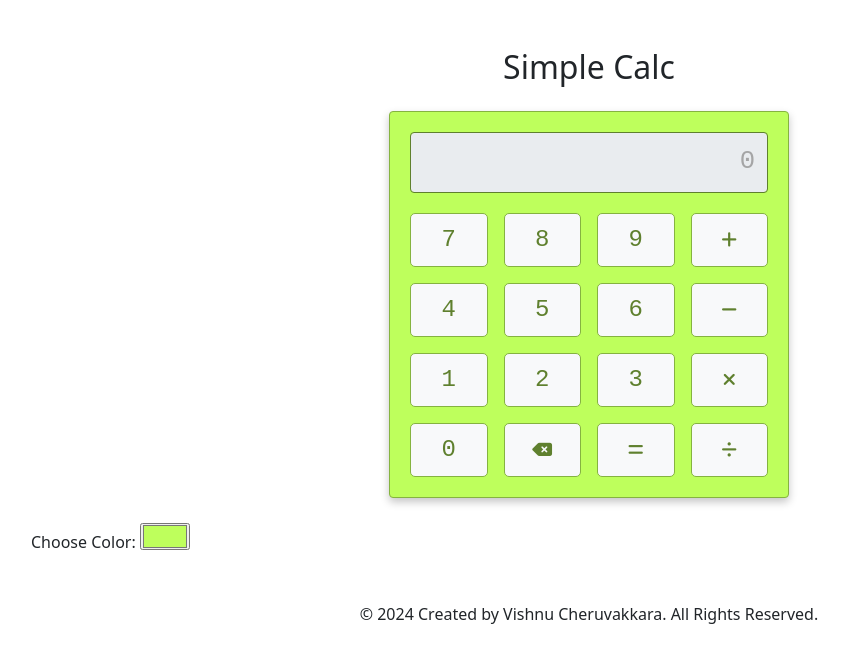
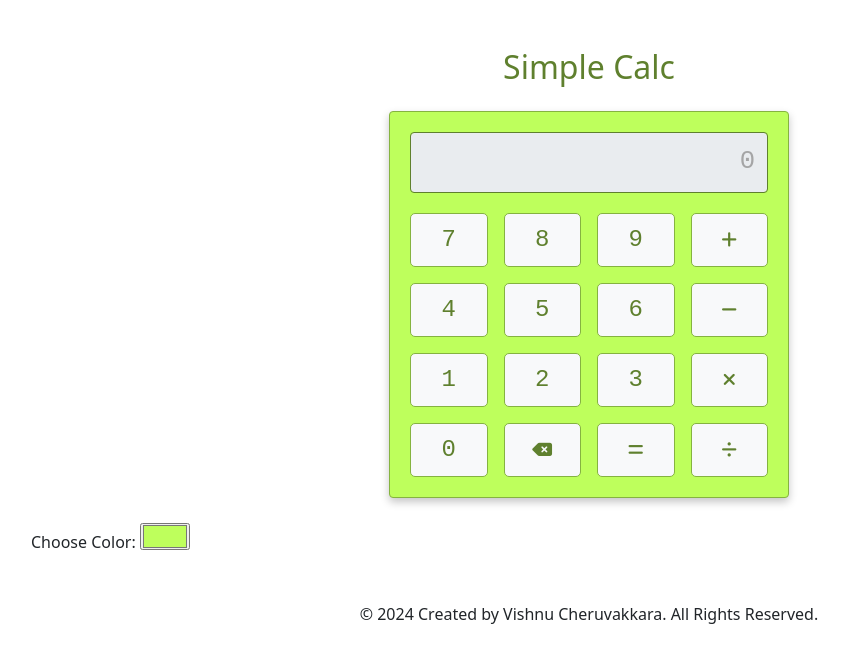
Before and after one commit to VishnuCheruvakkara/Simple-JS-Calculator, a plain HTML site: page index.html in a window 1280 px wide. Shown: the whole page, without its empty margins (51-900 px from the left). Drawn offline with nearby package versions, Linux system fonts and the light colour scheme.

Commit message:
Calculator color adjustment completed!

```diff
--- a/index.html
+++ b/index.html
@@ -17,7 +17,7 @@
     <div class="container">
 
         <!-- Heading for the calculator -->
-        <h2 class="text-center mt-5">Simple Calc</h2>
+        <h2 class="text-center mt-5 calc-name">Simple Calc</h2>
         <!-- calculator display region -->
         <div class="calculator">
             <input type="text" placeholder="0" class="form-control display" id="display" disabled>
--- a/style.css
+++ b/style.css
@@ -3,6 +3,10 @@
     --base-color: rgba(190, 255, 92, 0.625); /* user defined base color*/
     --calculator-outer: rgba(112, 174, 20, 0.512); /* Default border color */
     --calculator-inner: rgb(88, 137, 15); /* Default focus border color */
+}
+
+.calc-name{
+    color:var(--calculator-inner);
 }
 
 /* body part of the entire calculator */
```
